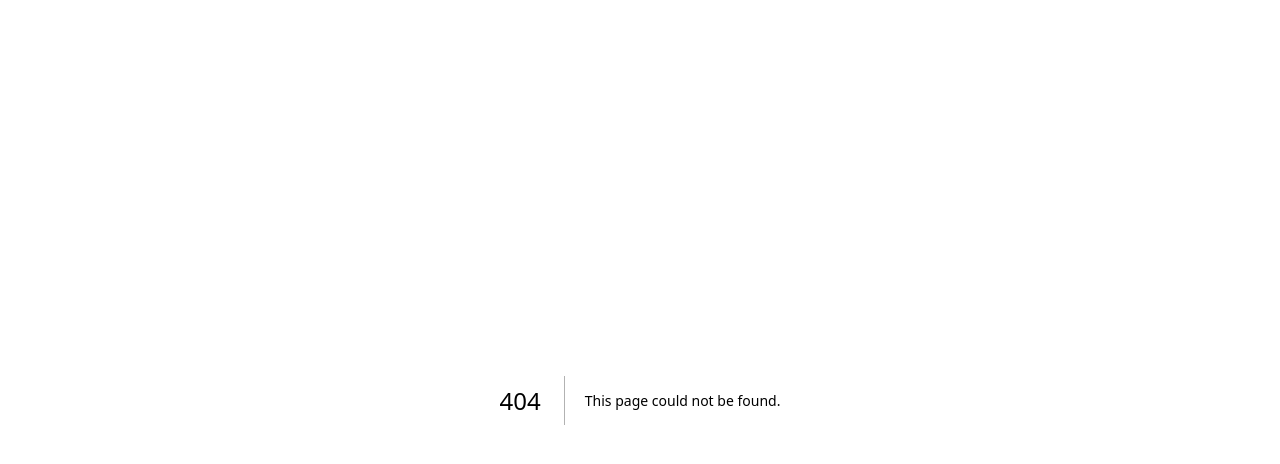
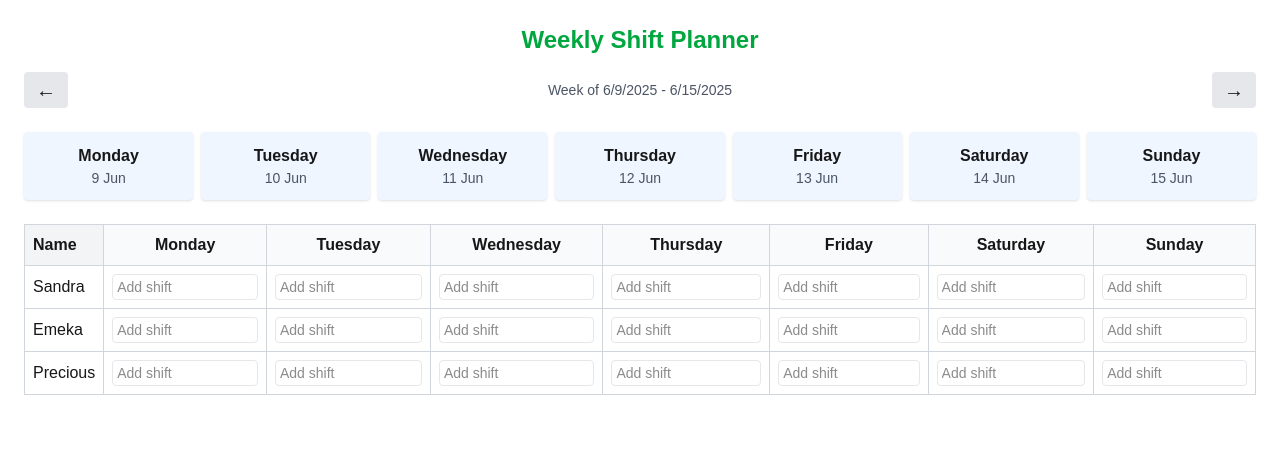
Before and after one commit to poffodile/shift-planner, a Next.js app: page /planner in a window 1280 px wide. Before the commit this address had no page. Shown: the top 464 px of the page. Built offline with nearby package versions, Linux system fonts and the light colour scheme.

Commit message:
added Planner component with weekly shift view and editable shift data

```diff
--- /dev/null
+++ b/src/pages/planner.tsx
@@ -0,0 +1,141 @@
+import Head from "next/head";
+import { useState } from "react";
+
+export default function Planner() {
+  const [currentWeekOffset, setCurrentWeekOffset] = useState(0);
+
+  const people = ["Sandra", "Emeka", "Precious"];
+  const days = [
+    "Monday",
+    "Tuesday",
+    "Wednesday",
+    "Thursday",
+    "Friday",
+    "Saturday",
+    "Sunday",
+  ];
+
+  // Set up editable shift data
+  const [shiftData, setShiftData] = useState(() => {
+    const init: { [person: string]: { [day: string]: string } } = {};
+    people.forEach((name) => {
+      init[name] = {};
+      days.forEach((day) => {
+        init[name][day] = "";
+      });
+    });
+    return init;
+  });
+
+  // Calculate week dates from Monday
+  const getWeekDates = () => {
+    const today = new Date();
+    const monday = new Date(today);
+    const day = monday.getDay();
+    const diffToMonday = day === 0 ? -6 : 1 - day;
+    monday.setDate(today.getDate() + diffToMonday + currentWeekOffset * 7);
+
+    const week = [];
+    for (let i = 0; i < 7; i++) {
+      const date = new Date(monday);
+      date.setDate(monday.getDate() + i);
+      week.push(date);
+    }
+    return week;
+  };
+
+  const week = getWeekDates();
+
+  return (
+    <>
+      <Head>
+        <title>Shift Planner - Weekly View</title>
+      </Head>
+      <main className="p-6">
+        <h1 className="text-2xl font-bold text-center text-green-600 mb-4">
+          Weekly Shift Planner
+        </h1>
+
+        {/* Arrows and Week Navigation */}
+        <div className="flex justify-between items-center mb-6">
+          <button
+            onClick={() => setCurrentWeekOffset((prev) => prev - 1)}
+            className="text-xl px-3 py-1 bg-gray-200 rounded">
+            ←
+          </button>
+          <span className="text-sm text-gray-600">
+            Week of {week[0].toLocaleDateString()} -{" "}
+            {week[6].toLocaleDateString()}
+          </span>
+          <button
+            onClick={() => setCurrentWeekOffset((prev) => prev + 1)}
+            className="text-xl px-3 py-1 bg-gray-200 rounded">
+            →
+          </button>
+        </div>
+
+        {/* Week Day Grid */}
+        <div className="grid grid-cols-7 gap-2 mb-6">
+          {week.map((date, index) => (
+            <div
+              key={index}
+              className="bg-blue-50 text-center p-3 rounded shadow-sm">
+              <p className="font-semibold">{days[index]}</p>
+              <p className="text-sm text-gray-600">
+                {date.getDate()}{" "}
+                {date.toLocaleString("default", { month: "short" })}
+              </p>
+            </div>
+          ))}
+        </div>
+
+        {/* Shift Table */}
+        <div className="overflow-x-auto">
+          <table className="min-w-full border-collapse border border-gray-300">
+            <thead>
+              <tr>
+                <th className="border border-gray-300 p-2 bg-gray-100 text-left">
+                  Name
+                </th>
+                {days.map((day, index) => (
+                  <th
+                    key={index}
+                    className="border border-gray-300 p-2 bg-gray-50 text-center">
+                    {day}
+                  </th>
+                ))}
+              </tr>
+            </thead>
+            <tbody>
+              {people.map((person, i) => (
+                <tr key={i} className="hover:bg-gray-50">
+                  <td className="border border-gray-300 p-2">{person}</td>
+                  {days.map((day, d) => (
+                    <td key={d} className="border border-gray-300 p-2">
+                      <input
+                        type="text"
+                        value={shiftData[person][day]}
+                        onChange={(e) => {
+                          const value = e.target.value;
+                          setShiftData((prev) => ({
+                            ...prev,
+                            [person]: {
+                              ...prev[person],
+                              [day]: value,
+                            },
+                          }));
+                        }}
+                        className="w-full px-1 py-0.5 text-sm border border-gray-200 rounded focus:outline-none focus:ring-1 focus:ring-blue-500"
+                        placeholder="Add shift"
+                      />
+                    </td>
+                  ))}
+                </tr>
+              ))}
+            </tbody>
+          </table>
+        </div>
+      </main>
+    </>
+  );
+}
```
